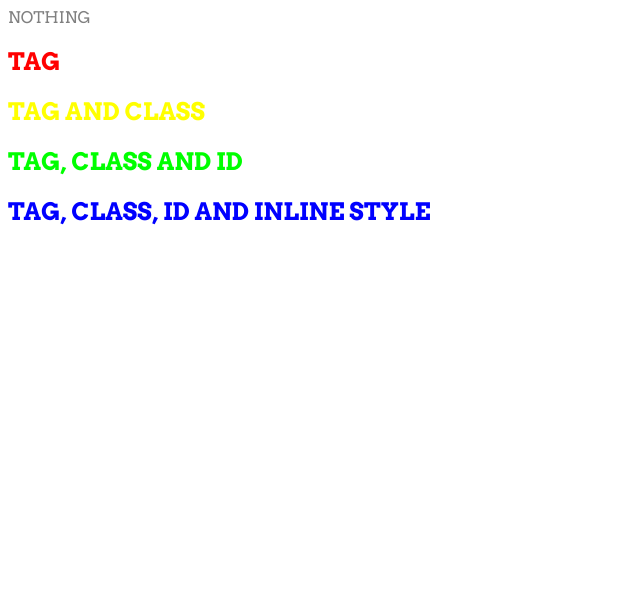
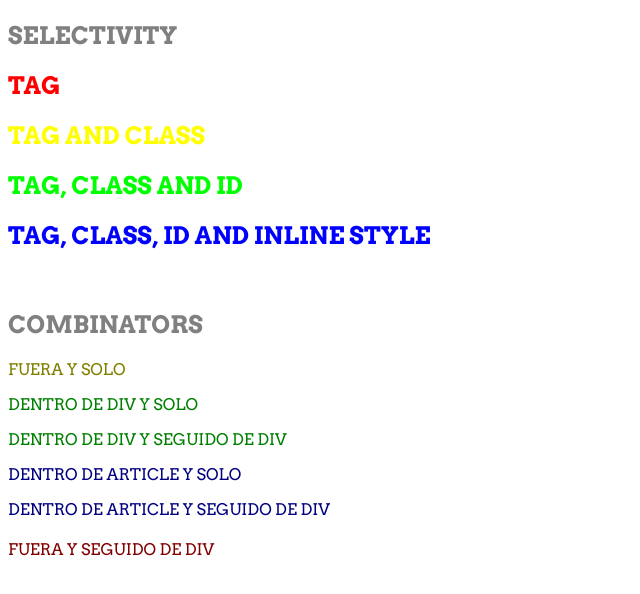
Before and after one commit to juanj1705/CSS_Course, a plain HTML site: page example.html in a window 1280 px wide. Shown: the whole page, without its empty margins (0-640 px from the left). Drawn offline with Linux system fonts and the light colour scheme.

Commit message:
Version 4

```diff
--- a/example.css
+++ b/example.css
@@ -29,3 +29,27 @@ body {
     font-weight: 400;
     font-style: normal;
 }
+
+/* COMBINATORS */
+
+/* GENERAL SIBLING */
+h1 ~ p {
+    /*Aplica al p con un h1 antes dentro del tag*/
+    color: #808000;
+}
+/* ADJACENT SIBLING */
+h1 + p {
+    /*Aplica al p con un h1 justo antes dentro del tag*/
+    color: #800000;
+}
+
+/* DESCENDANT SIBLING */
+div p {
+    /*Aplica al p como hijo directo o lejano del div*/
+    color: #000080;
+}
+/* CHILD SIBLING */
+div > p {
+    /*Aplica al p como hijo directo del div*/
+    color: #008000;
+}
--- a/example.html
+++ b/example.html
@@ -18,7 +18,8 @@
 
 <body>
     <main>
-        NOTHING
+        <h1></h1>
+        <h2>SELECTIVITY</h2>
         <section>
             <h1>
                 TAG
@@ -39,6 +40,21 @@
                 TAG, CLASS, ID AND INLINE STYLE
             </h1>
         </section>
+        <br>
+        <h2>COMBINATORS</h2>
+        <p>FUERA Y SOLO</p>
+        <div>
+            <p>DENTRO DE DIV Y SOLO</p>
+            <div></div>
+            <p>DENTRO DE DIV Y SEGUIDO DE DIV</p>
+            <article>
+                <p>DENTRO DE ARTICLE Y SOLO</p>
+                <div></div>
+                <p>DENTRO DE ARTICLE Y SEGUIDO DE DIV</p>
+            </article>
+        </div>
+        <h1></h1>
+        <p>FUERA Y SEGUIDO DE DIV</p>
     </main>
 
 </body>
```
